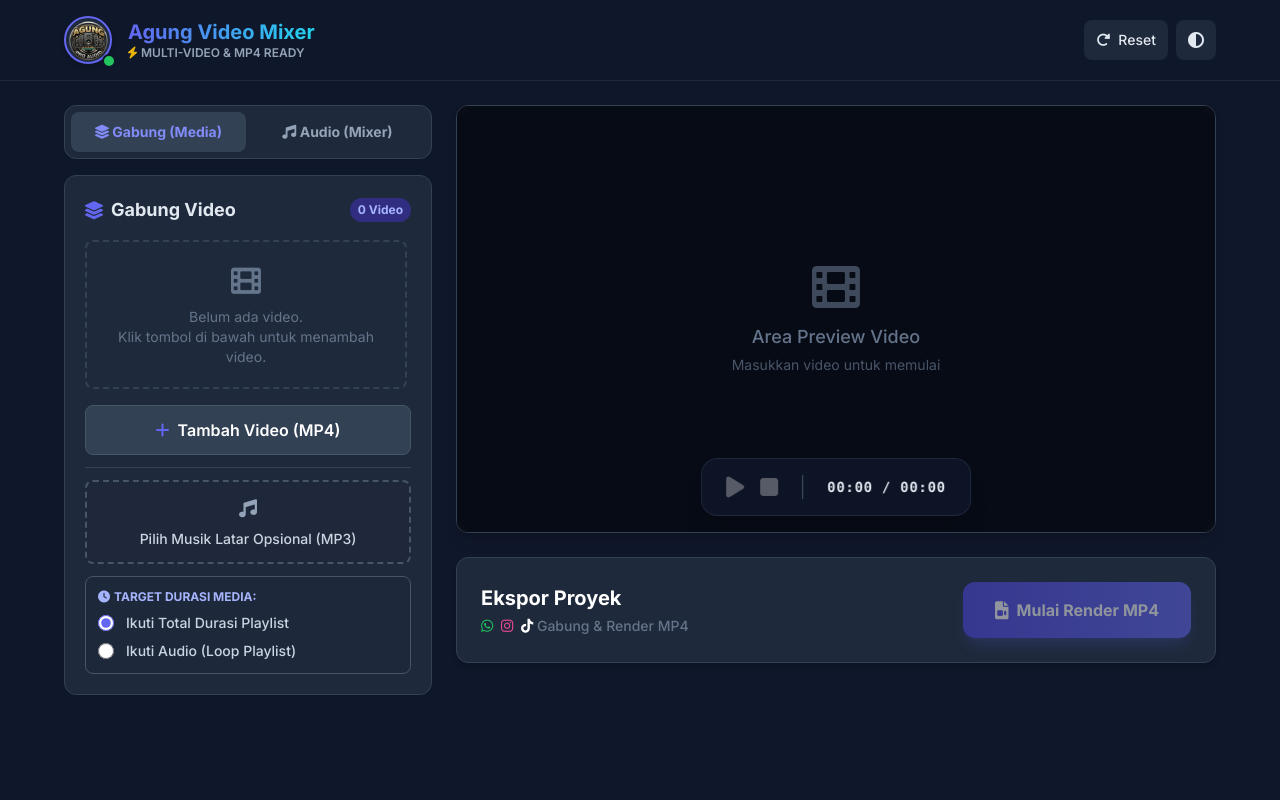
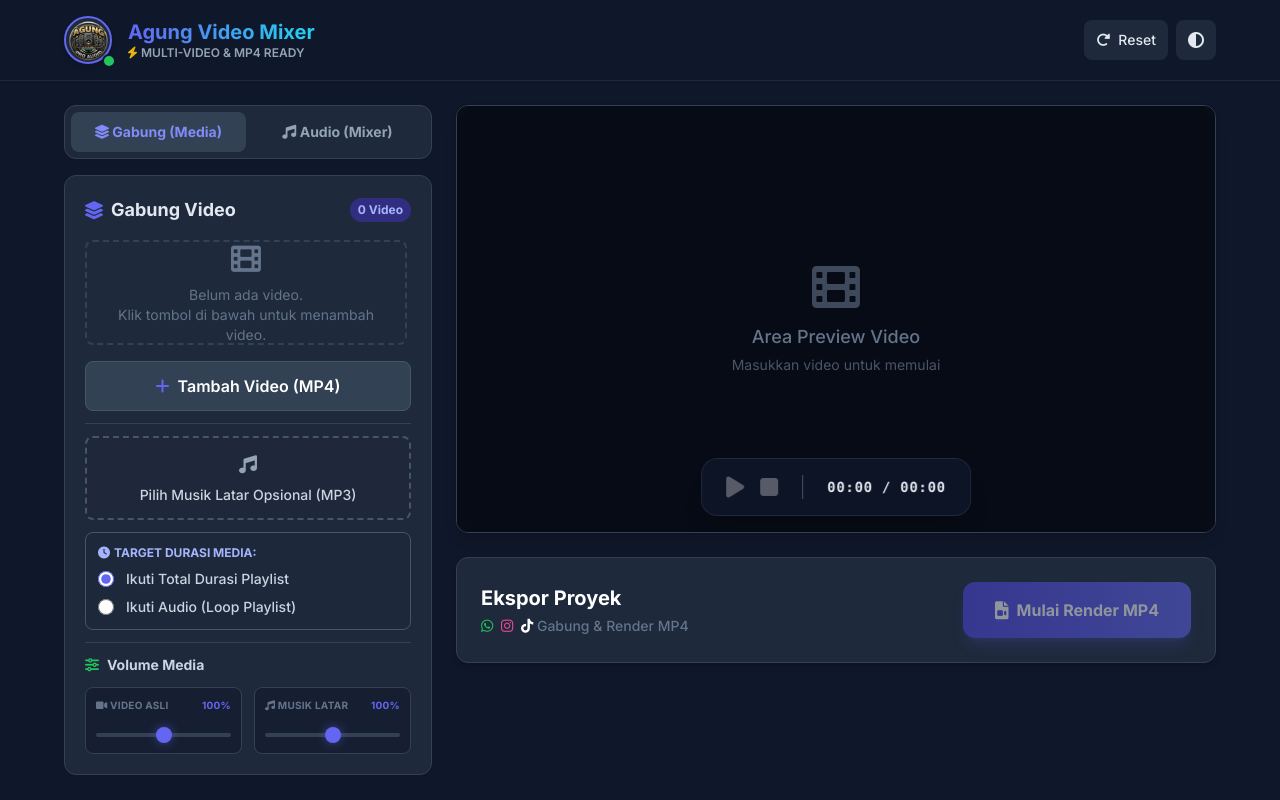
Before and after one commit to AgungExcel/VideoMixer, a plain HTML site: page index.html in a window 1280 px wide. Both pictures are taken after a click on the button "Gabung (Media)". Drawn offline with nearby package versions, Linux system fonts and the light colour scheme.

Commit message:
Add files via upload

```diff
--- a/index.html
+++ b/index.html
@@ -92,7 +92,7 @@
                 <div class="relative flex-grow">
                     <!-- TAB 1: Panel Media Playlist (Gabung Video) -->
                     <div id="tab-media" class="block animate-fade-in">
-                        <div class="bg-white dark:bg-slate-800 p-5 rounded-xl border border-slate-200 dark:border-slate-700 shadow-sm flex flex-col h-[520px]">
+                        <div class="bg-white dark:bg-slate-800 p-5 rounded-xl border border-slate-200 dark:border-slate-700 shadow-sm flex flex-col h-[600px]">
                             <h2 class="font-bold mb-4 flex items-center justify-between gap-2 text-lg">
                                 <span class="flex items-center gap-2"><i class="fa-solid fa-layer-group text-indigo-500"></i> Gabung Video</span>
                                 <span class="text-xs bg-indigo-100 dark:bg-indigo-900 text-indigo-600 dark:text-indigo-300 px-2 py-1 rounded-full" id="playlistCount">0 Video</span>
@@ -134,13 +134,34 @@
                                         </label>
                                     </div>
                                 </div>
+
+                                <div class="h-px w-full bg-slate-200 dark:bg-slate-700 my-1"></div>
+
+                                <!-- Volume Mixer khusus MEDIA -->
+                                <h3 class="font-bold text-sm text-slate-700 dark:text-slate-300 flex items-center gap-2"><i class="fa-solid fa-sliders text-green-500"></i> Volume Media</h3>
+                                <div class="grid grid-cols-2 gap-3">
+                                    <div class="bg-slate-50 dark:bg-slate-900/50 p-2.5 rounded-lg border border-slate-100 dark:border-slate-700">
+                                        <div class="flex justify-between text-[10px] mb-1.5 font-bold uppercase tracking-wide">
+                                            <span class="text-slate-500"><i class="fa-solid fa-video"></i> Video Asli</span>
+                                            <span id="mediaVideoVolText" class="text-indigo-500">100%</span>
+                                        </div>
+                                        <input type="range" id="mediaVideoVolume" min="0" max="2" step="0.1" value="1" class="w-full">
+                                    </div>
+                                    <div class="bg-slate-50 dark:bg-slate-900/50 p-2.5 rounded-lg border border-slate-100 dark:border-slate-700">
+                                        <div class="flex justify-between text-[10px] mb-1.5 font-bold uppercase tracking-wide">
+                                            <span class="text-slate-500"><i class="fa-solid fa-music"></i> Musik Latar</span>
+                                            <span id="mediaAudioVolText" class="text-indigo-500">100%</span>
+                                        </div>
+                                        <input type="range" id="mediaAudioVolume" min="0" max="2" step="0.1" value="1" class="w-full">
+                                    </div>
+                                </div>
                             </div>
                         </div>
                     </div>
 
                     <!-- TAB 2: Panel Mixer (Ganti Audio 1 Video) -->
                     <div id="tab-mixer" class="hidden animate-fade-in">
-                        <div class="bg-white dark:bg-slate-800 p-5 rounded-xl border border-slate-200 dark:border-slate-700 shadow-sm h-[520px] flex flex-col">
+                        <div class="bg-white dark:bg-slate-800 p-5 rounded-xl border border-slate-200 dark:border-slate-700 shadow-sm h-[600px] flex flex-col">
                             <h2 class="font-bold mb-4 flex items-center gap-2 text-lg"><i class="fa-solid fa-music text-indigo-500"></i> Ganti Audio (1 Video)</h2>
 
                             <div class="space-y-4 flex-grow overflow-y-auto custom-scroll pr-1">
@@ -273,6 +294,8 @@
         const mediaVideoInput = document.getElementById('mediaVideoInput');
         const mediaAudioInput = document.getElementById('mediaAudioInput');
         const playlistContainer = document.getElementById('playlistContainer');
+        const mediaVideoVolSlider = document.getElementById('mediaVideoVolume');
+        const mediaAudioVolSlider = document.getElementById('mediaAudioVolume');
 
         const mixerVideoInput = document.getElementById('mixerVideoInput');
         const mixerAudioInput = document.getElementById('mixerAudioInput');
@@ -338,6 +361,9 @@
                 playBtn.disabled = true;
                 exportBtn.disabled = true;
             }
+
+            // Segera terapkan volume yang sesuai dengan mode tab
+            updateVolumes();
         };
 
         function formatTime(seconds) {
@@ -498,17 +524,30 @@
         });
 
         function updateVolumes() {
+            if (currentMode === 'media') {
+                const vidVol = parseFloat(mediaVideoVolSlider.value);
+                const audVol = parseFloat(mediaAudioVolSlider.value);
+                document.getElementById('mediaVideoVolText').innerText = Math.round(vidVol * 100) + '%';
+                document.getElementById('mediaAudioVolText').innerText = Math.round(audVol * 100) + '%';
+                if (gainVideo && gainAudio) {
+                    gainVideo.gain.value = vidVol;
+                    gainAudio.gain.value = audVol;
+                }
+            } else {
                 const vidVol = parseFloat(videoVolSlider.value);
                 const audVol = parseFloat(musicVolSlider.value);
                 document.getElementById('videoVolText').innerText = Math.round(vidVol * 100) + '%';
                 document.getElementById('musicVolText').innerText = Math.round(audVol * 100) + '%';
-            if (currentMode === 'mixer' && gainVideo && gainAudio) {
+                if (gainVideo && gainAudio) {
                     gainVideo.gain.value = vidVol;
                     gainAudio.gain.value = audVol;
                 }
             }
+        }
         videoVolSlider.addEventListener('input', updateVolumes);
         musicVolSlider.addEventListener('input', updateVolumes);
+        mediaVideoVolSlider.addEventListener('input', updateVolumes);
+        mediaAudioVolSlider.addEventListener('input', updateVolumes);
 
         // --- 3. AUDIO ENGINE ---
         function initAudioEngine() {
@@ -526,8 +565,8 @@
             if (!gainAudio) { gainAudio = audioCtx.createGain(); gainAudio.connect(compressor); }
 
             if (currentMode === 'media') {
-                gainVideo.gain.value = 1.0; // Fixed 100% untuk Media Tab
-                gainAudio.gain.value = 1.0;
+                gainVideo.gain.value = parseFloat(mediaVideoVolSlider.value); // Mengambil dari slider Media
+                gainAudio.gain.value = parseFloat(mediaAudioVolSlider.value);
 
                 playlist.forEach(vid => {
                     if (!vid.audioNode) {
```
Lines whose indentation alone changed are shown as unchanged.
